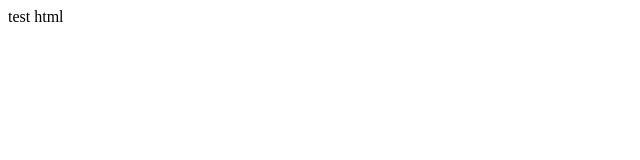
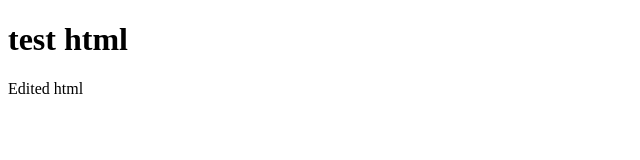
Before and after one commit to ziknation/XO-game-project, a plain HTML site: page index.html in a window 1280 px wide. Shown: the whole page, without its empty margins (0-640 px from the left). Drawn offline with Linux system fonts and the light colour scheme.

Commit message:
add tags and new text

```diff
--- a/index.html
+++ b/index.html
@@ -7,6 +7,7 @@
     <title>Test document</title>
 </head>
 <body>
-    test html
+    <h1>test html</h1>
+    <p>Edited html</p>
 </body>
 </html>
```
